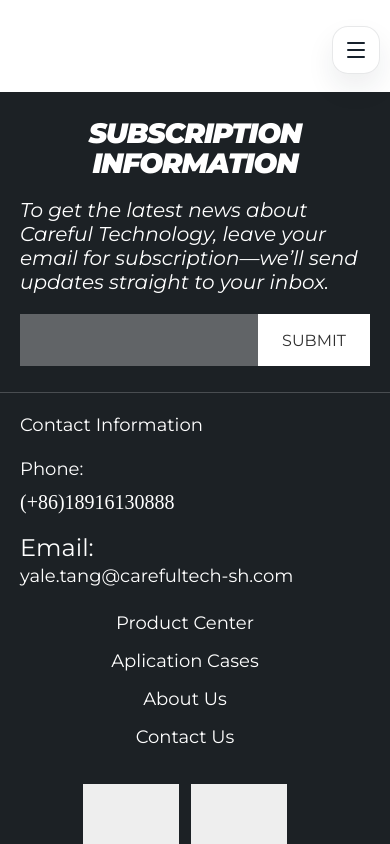
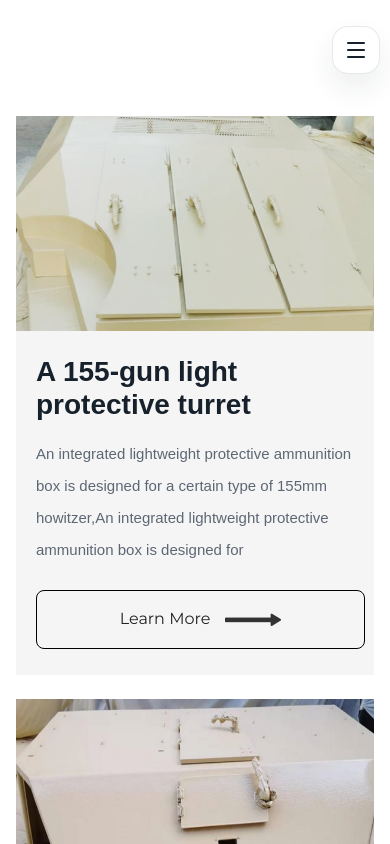
Before and after one commit to Mojie-Wang/carefull, a Vue app: page /application-cases in a window 390 px wide. Shown: the top 844 px of the page. Built offline with nearby package versions, Linux system fonts and the light colour scheme.

Commit message:
caseList

```diff
--- /dev/null
+++ b/src/components/CaseList.vue
@@ -0,0 +1,234 @@
+<template>
+  <div class="wrapper">
+    <div class="listWrap">
+      <div class="item" v-for="(item, index) in caseList" :key="index">
+        <img class="img" :src="item.img" />
+        <div class="content">
+          <div class="title">{{ item.title }}</div>
+          <div class="desc">{{ item.desc }}</div>
+          <button class="btn" type="button">
+            <span>Learn More</span>
+            <img class="arrow arrow--default" :src="arrowRightBlack" alt="" />
+            <img class="arrow arrow--active" :src="arrowRightWhite" alt="" />
+          </button>
+        </div>
+      </div>
+    </div>
+  </div>
+</template>
+
+<script setup>
+import { ref } from "vue";
+import case1 from "@/assets/cases/case1.png";
+import case2 from "@/assets/cases/case2.png";
+import case3 from "@/assets/cases/case3.png";
+import case4 from "@/assets/cases/case4.png";
+import arrowRightBlack from "@/assets/cases/arrowRightBlack.png";
+import arrowRightWhite from "@/assets/cases/arrowRightWhite.png";
+const caseList = ref([
+  {
+    img: case1,
+    title: "A 155-gun light protective turret",
+    desc: "An integrated lightweight protective ammunition box is designed for a certain type of 155mm howitzer,An integrated lightweight protective ammunition box is designed for",
+  },
+  {
+    img: case2,
+    title: "A certain 155 gun protective ammunition",
+    desc: "Adopting a steel framework and non-metallic protective material panels. It can withstand the 0° angle firing of Type 53 7.62mm ordinary steel-core bullets at a distance of 100 meters.",
+  },
+  {
+    img: case3,
+    title: "A 155-gun light protective turret",
+    desc: "An integrated lightweight protective ammunition box is designed for a certain type of 155mm howitzer,An integrated lightweight protective ammunition box is designed for",
+  },
+  {
+    img: case4,
+    title: "A 155-gun light protective turret",
+    desc: "Adopting a steel framework and non-metallic protective material panels. It can withstand the 0° angle firing of Type 53 7.62mm ordinary steel-core bullets at a distance of 100 meters.",
+  },
+]);
+</script>
+
+<style scoped lang="less">
+.wrapper {
+  background-color: #fff;
+  padding: 40px 0 56px;
+
+  .listWrap {
+    width: var(--container);
+    margin: 0 auto;
+    display: flex;
+    flex-direction: column;
+    gap: 40px;
+
+    .item {
+      font-size: 24px;
+      font-weight: 600;
+      display: flex;
+      align-items: stretch;
+      justify-content: space-between;
+      margin: 0;
+      overflow: hidden;
+      transition: transform 0.3s ease;
+      &:hover {
+        transform: scale(1.01);
+      }
+      .img {
+        flex: 0 0 600px;
+        width: 600px;
+        max-width: 42%;
+        aspect-ratio: 5 / 3;
+        object-fit: cover;
+        display: block;
+      }
+
+      .content {
+        flex: 1 1 auto;
+        min-width: 0;
+        padding: 54px 23px 23px 50px;
+        box-sizing: border-box;
+        background-color: #f5f5f5;
+        display: flex;
+        flex-direction: column;
+        // justify-content: center;
+
+        .title {
+          margin-bottom: 18px;
+          font-size: 36px;
+          line-height: 1.2;
+        }
+
+        .desc {
+          margin-bottom: 32px;
+          font-size: 22px;
+          font-weight: 400;
+          line-height: 32px;
+          color: #5d6774;
+        }
+
+        .btn {
+          display: inline-flex;
+          align-items: center;
+          justify-content: center;
+          align-self: flex-start;
+          gap: 15px;
+          width: 329px;
+          height: 59px;
+          border-radius: 8px 8px 8px 8px;
+          border: 1px solid #000000;
+          background: transparent;
+          font-weight: 400;
+          font-size: 27px;
+          color: #232323;
+          line-height: 50px;
+          text-align: center;
+          font-style: normal;
+          cursor: pointer;
+          font-family: var(--font-montserrat);
+          transition: background 0.22s ease, border-color 0.22s ease,
+            color 0.22s ease, transform 0.18s ease;
+
+          &:hover,
+          &:active,
+          &:focus-visible,
+          &.is-active {
+            color: #ffffff;
+            background: #0766cb;
+            border-color: #0766cb;
+
+            .arrow--default {
+              display: none;
+            }
+
+            .arrow--active {
+              display: block;
+            }
+          }
+
+          &:active {
+            transform: scale(0.98);
+          }
+
+          &:focus-visible {
+            outline: 0;
+          }
+
+          .arrow {
+            width: 56px;
+            height: 13px;
+            flex-shrink: 0;
+          }
+
+          .arrow--active {
+            display: none;
+          }
+        }
+      }
+    }
+  }
+}
+
+@media (max-width: 1200px) {
+  .wrapper {
+    padding: 32px 0 44px;
+  }
+
+  .wrapper .listWrap .item {
+    .img {
+      flex-basis: 46%;
+      width: 46%;
+      max-width: 46%;
+    }
+
+    .content {
+      padding: 28px 28px 30px;
+
+      .title {
+        margin-bottom: 16px;
+      }
+
+      .desc {
+        margin-bottom: 24px;
+      }
+    }
+  }
+}
+
+@media (max-width: 768px) {
+  .wrapper {
+    padding: 24px 0 36px;
+  }
+
+  .wrapper .listWrap {
+    width: calc(100% - 32px);
+    gap: 24px;
+  }
+
+  .wrapper .listWrap .item {
+    flex-direction: column;
+
+    .img {
+      width: 100%;
+      max-width: none;
+      flex-basis: auto;
+    }
+
+    .content {
+      width: 100%;
+      padding: 24px 20px 26px;
+
+      .title {
+        font-size: 28px;
+      }
+
+      .desc {
+        font-size: 15px;
+      }
+
+      .btn {
+        font-size: 16px;
+      }
+    }
+  }
+}
+</style>
--- a/src/pages/ApplicationCasesPage.vue
+++ b/src/pages/ApplicationCasesPage.vue
@@ -1,8 +1,10 @@
 <template>
-  <div class="pages"></div>
+  <div class="pages">
+    <CaseList />
+  </div>
 </template>
 <script setup>
-// import { Panel } from '@/components/Panel.vue'
+import CaseList from "@/components/CaseList.vue";
 </script>
 <style scoped lang="less">
 .title {
```
